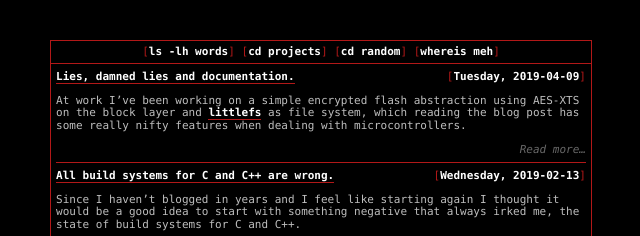
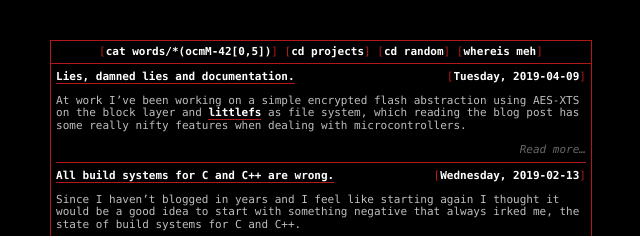
Before and after one commit to meh/meh.github.io, a Jekyll site: the page built from index.html, in a window 1280 px wide. Shown: the top 236 px of the page, without its empty margins (319-959 px from the left). Built offline with Jekyll 4.4.1, drawn with Linux system fonts in a browser that asks for light colours.

Commit message:
fix: menu got fucked up

```diff
--- a/_layouts/default.html
+++ b/_layouts/default.html
@@ -72,15 +72,15 @@
   <body>
     <div id="container">
       <div id="menu"><center>
-        {% if page.menu %}
-          {% for link in page.menu %}
+        {% if layout.menu %}
+          {% for link in layout.menu %}
             <span class="bracket">[</span><a href="{{ link.url }}">{{ link.text }}</a><span class="bracket">]</span>
           {% endfor %}
         {% else %}
           <span class="bracket">[</span><a href="/">cat words/*(ocmM-42[0,5])</a><span class="bracket">]</span>
-          <span class="bracket">[</span><a href="/projects.html">cd projects</a><span class="bracket">]</span>
-          <span class="bracket">[</span><a href="/random.html">cd random</a><span class="bracket">]</span>
-          <span class="bracket">[</span><a href="/whereis.html">whereis meh</a><span class="bracket">]</span>
+          <span class="bracket">[</span><a href="/projects">cd projects</a><span class="bracket">]</span>
+          <span class="bracket">[</span><a href="/random">cd random</a><span class="bracket">]</span>
+          <span class="bracket">[</span><a href="/whereis">whereis meh</a><span class="bracket">]</span>
         {% endif %}
       </center></div>
 
```
